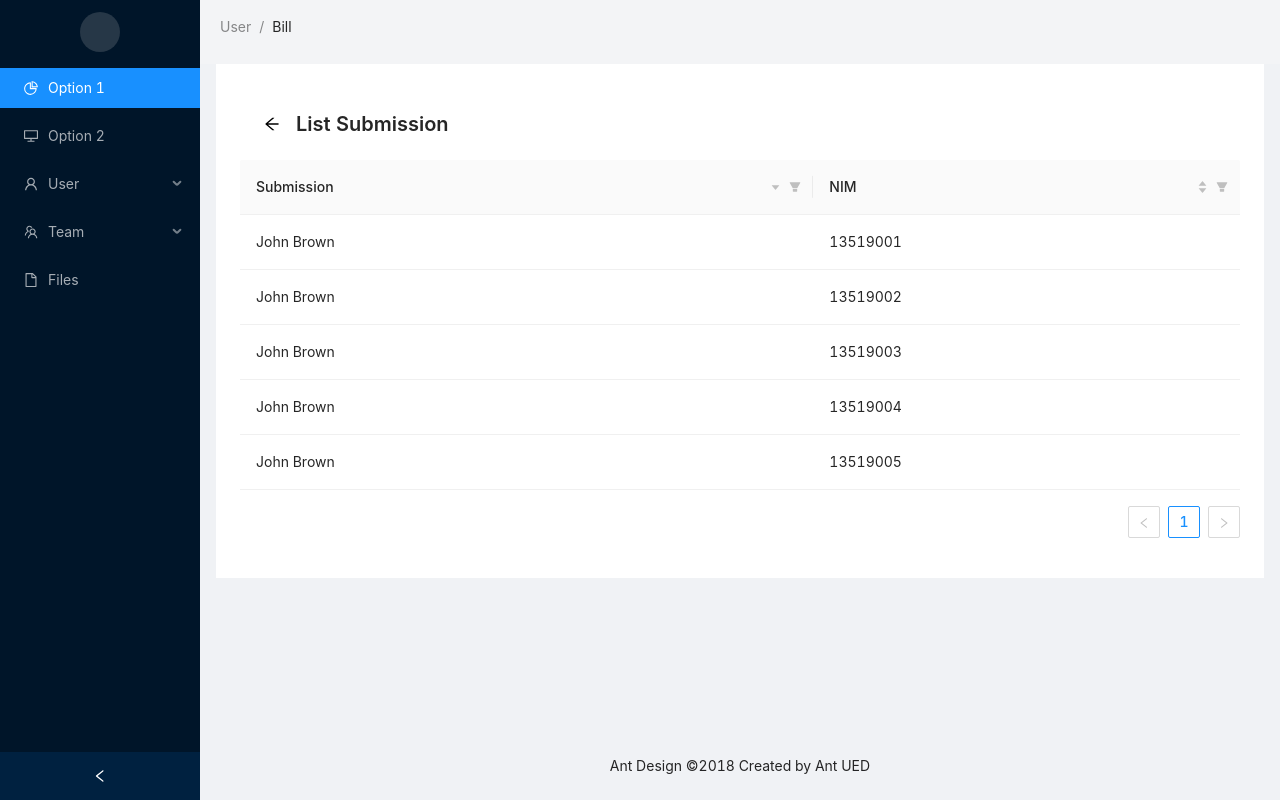
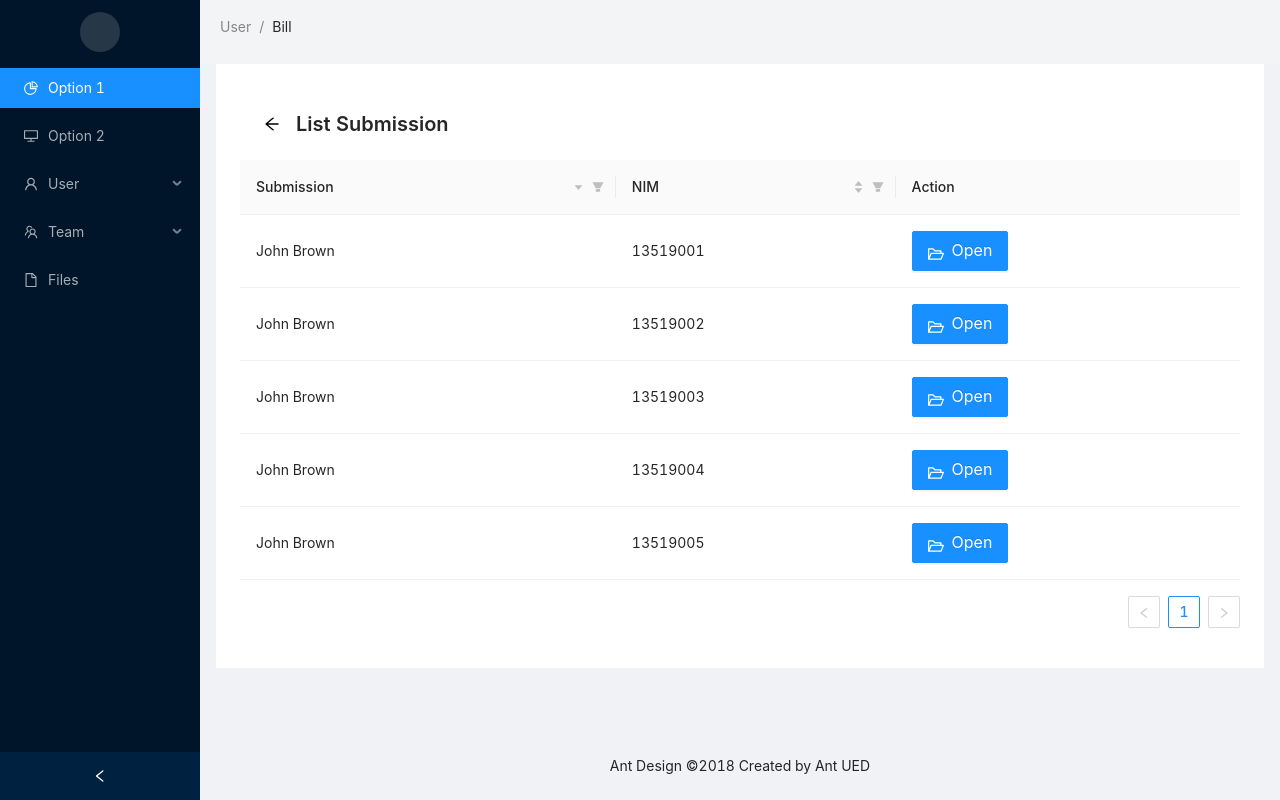
Before and after one commit to KATITB22/dashboard, a React (Vite) app: page /topic/submissions/1 in a window 1280 px wide. Built offline with nearby package versions, Linux system fonts and the light colour scheme.

Commit message:
add action button

```diff
--- a/src/pages/SubmissionList.tsx
+++ b/src/pages/SubmissionList.tsx
@@ -1,9 +1,11 @@
-import { Table, PageHeader } from 'antd';
+import { Table, PageHeader, Space, Button } from 'antd';
+import { FolderOpenOutlined } from '@ant-design/icons';
 import type { ColumnsType } from 'antd/lib/table';
-import { useNavigate } from 'react-router-dom';
+import { useNavigate, Link } from 'react-router-dom';
 import { StandardLayout } from '../layout/StandardLayout';
 
 interface DataType {
+    id: number;
     submission: string;
     nim: string;
 }
@@ -43,26 +45,48 @@ const columns: ColumnsType<DataType> = [
         onFilter: (value: any, record) => record.nim.indexOf(value) === 0,
         sorter: (a, b) => a.nim.localeCompare(b.nim),
     },
+    {
+        title: 'Action',
+        key: 'action',
+        render: (_, record) => (
+            <Space size="middle">
+                <Link to={`${record.id}`}>
+                    <Button
+                        type="primary"
+                        icon={<FolderOpenOutlined />}
+                        size="large"
+                    >
+                        Open
+                    </Button>
+                </Link>
+            </Space>
+        ),
+    },
 ];
 
 const data = [
     {
+        id: 1,
         submission: 'John Brown',
         nim: '13519001',
     },
     {
+        id: 2,
         submission: 'John Brown',
         nim: '13519002',
     },
     {
+        id: 3,
         submission: 'John Brown',
         nim: '13519003',
     },
     {
+        id: 4,
         submission: 'John Brown',
         nim: '13519004',
     },
     {
+        id: 5,
         submission: 'John Brown',
         nim: '13519005',
     },
```
